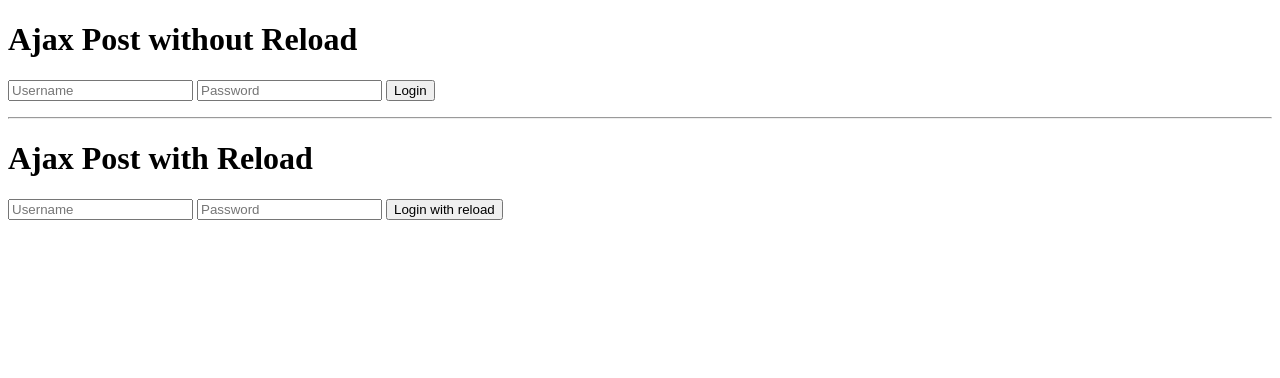
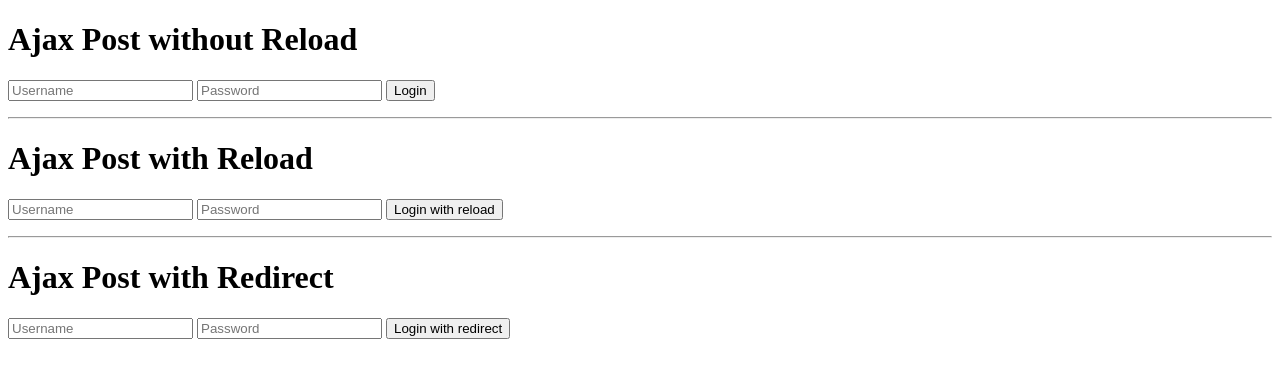
Before and after one commit to frankhart2018/fastQuery, a Flask app: page / in a window 1280 px wide. Shown: the top 378 px of the page. Run offline with Flask 2, Linux system fonts and the light colour scheme.

Commit message:
Add ajax post with redirection

```diff
--- a/examples/login/app.py
+++ b/examples/login/app.py
@@ -11,17 +11,23 @@ def index():
     if request.method == "GET":
         return render_template("index.html")
 
+@app.route("/redirected", methods=['GET'])
+def redirected():
+
+    if request.method == "GET":
+        return render_template("redirected.html")
+
 @app.route("/login", methods=['POST'])
 def login():
 
     if request.method == "POST":
         return jsonify({"status": "Logged in successfully!"})
 
-@app.route("/login-with-reload", methods=['POST'])
-def login_with_reload():
+@app.route("/login-with-redirect", methods=['POST'])
+def login_with_redirect():
 
     if request.method == "POST":
-        return jsonify({"status": "Logged in successfully!"})
+        return jsonify({"status": "Logged in successfully!", "url": "/redirected"})
 
 
 if __name__ == "__main__":
--- a/examples/login/static/js/main.js
+++ b/examples/login/static/js/main.js
@@ -24,4 +24,16 @@ $(document).ready(function() {
         }
     });
 
+    $("#login_with_redirect").click(function() {
+        var username = $("#username_with_redirect").val();
+        var password = $("#password_with_redirect").val();
+
+        if(username && password) {
+            data = {"username": username, "password": password};
+            simple_ajax_post_redirect("/login-with-redirect", data);
+        } else {
+            alert("Please enter username and password");
+        }
+    });
+
 });
--- a/examples/login/templates/index.html
+++ b/examples/login/templates/index.html
@@ -18,6 +18,13 @@
             <input type="password" id="password_with_reload" placeholder="Password">
             <input type="button" id="login_with_reload" value="Login with reload">
         </p>
+        <hr>
+        <p>
+            <h1>Ajax Post with Redirect</h1>
+            <input type="text" id="username_with_redirect" placeholder="Username">
+            <input type="password" id="password_with_redirect" placeholder="Password">
+            <input type="button" id="login_with_redirect" value="Login with redirect">
+        </p>
 
         <script type="text/javascript" src="static/js/jquery.min.js"></script>
         <script type="text/javascript" src="static/js/fastquery.js"></script>
--- a/fastquery.js
+++ b/fastquery.js
@@ -34,6 +34,16 @@ function simple_ajax_post_reload(url, data) {
     ajax_request(url, data, simple_ajax_reload_result_handler);
 }
 
+// Ajax post and redirect
+function simple_ajax_redirect_result_handler(result) {
+    alert(result.status);
+    window.location.href = result.url;
+}
+
+function simple_ajax_post_redirect(url, data) {
+    ajax_request(url, data, simple_ajax_redirect_result_handler);
+}
+
 /*
     With SweetAlert
 */
```
Also changed, not shown: examples/login/templates/redirected.html (added, +10 -0 lines).
